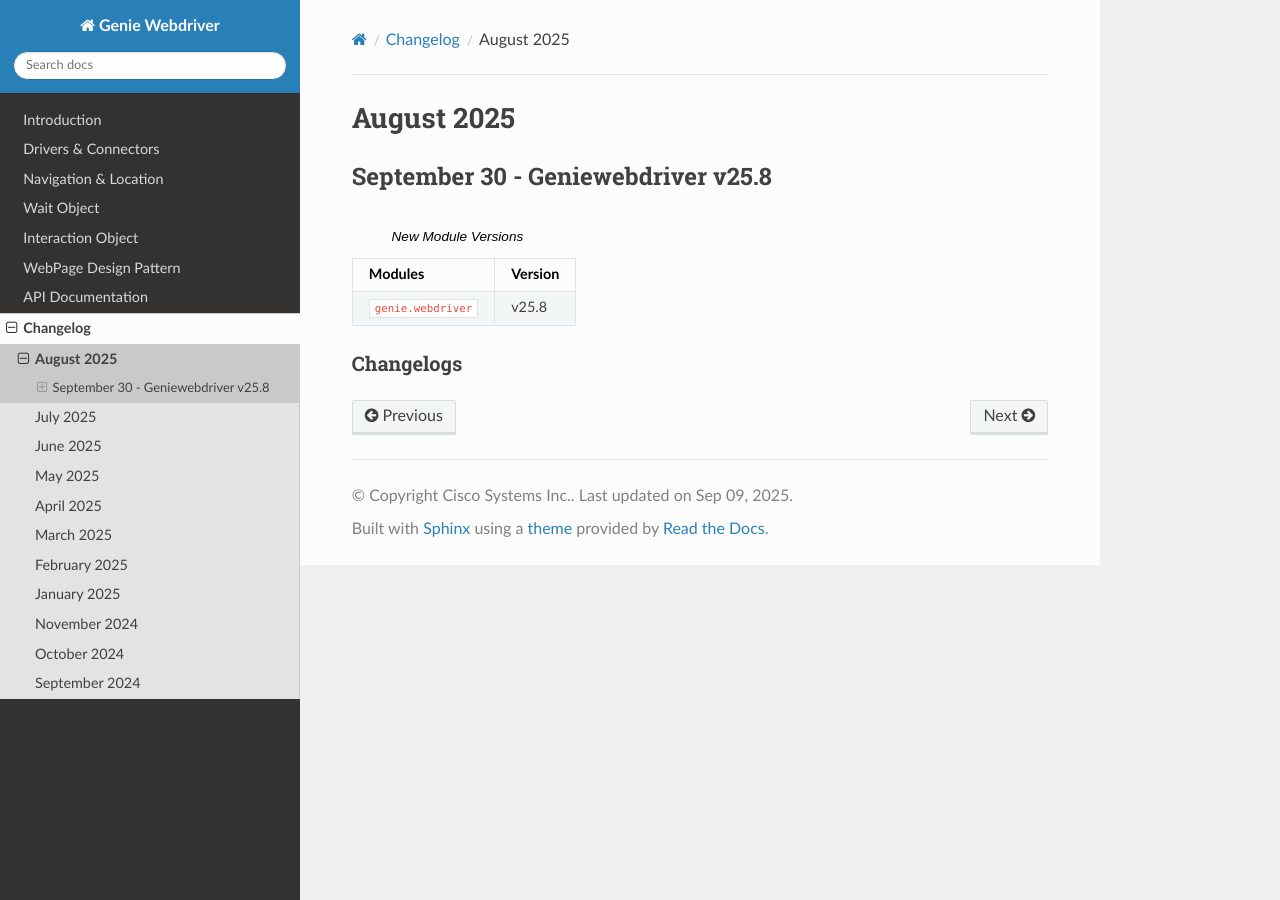
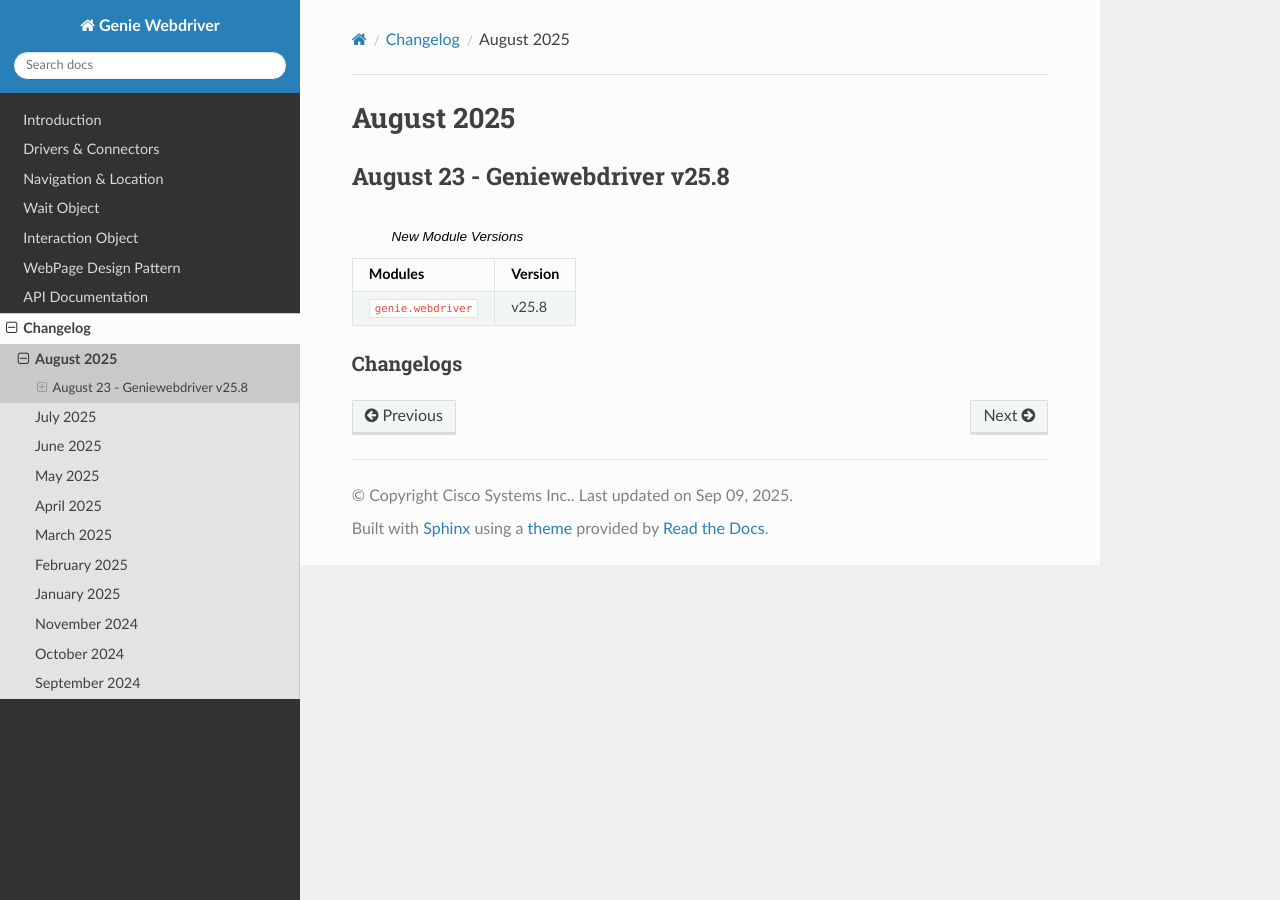
Before and after one commit to CiscoTestAutomation/geniewebdriver, a Sphinx documentation site: the page built from docs/changelog/2025/august.rst, in a window 1280 px wide. Built offline with Sphinx 7.4.7 and the Read the Docs theme 3.1.0, drawn with Linux system fonts in a browser that asks for light colours; pages that are not in the unit, such as notebooks, are missing from menus.

Commit message:
fix docs

```diff
--- a/docs/changelog/2025/august.rst
+++ b/docs/changelog/2025/august.rst
@@ -1,7 +1,7 @@
 August 2025
 ==========
 
-September 30 - Geniewebdriver v25.8
+August 23 - Geniewebdriver v25.8
 ------------------------
 
 
```
